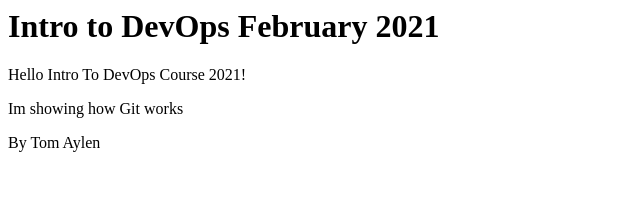
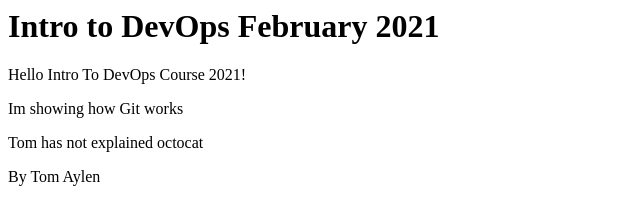
Before and after one commit to TomAylen/HelloNatives, a plain HTML site: page index.html in a window 1280 px wide. Shown: the whole page, without its empty margins (0-640 px from the left). Drawn offline with Linux system fonts and the light colour scheme.

Commit message:
Tom didnt explain octocat, sad

```diff
--- a/index.html
+++ b/index.html
@@ -4,6 +4,7 @@
 <h1> Intro to DevOps February 2021 </h1>
   <p> Hello Intro To DevOps Course 2021! </p>
   <p> Im showing how Git works </p>
+  <p> Tom has not explained octocat </p>
    <p> By Tom Aylen </p>
 </body>
 </html>
```
